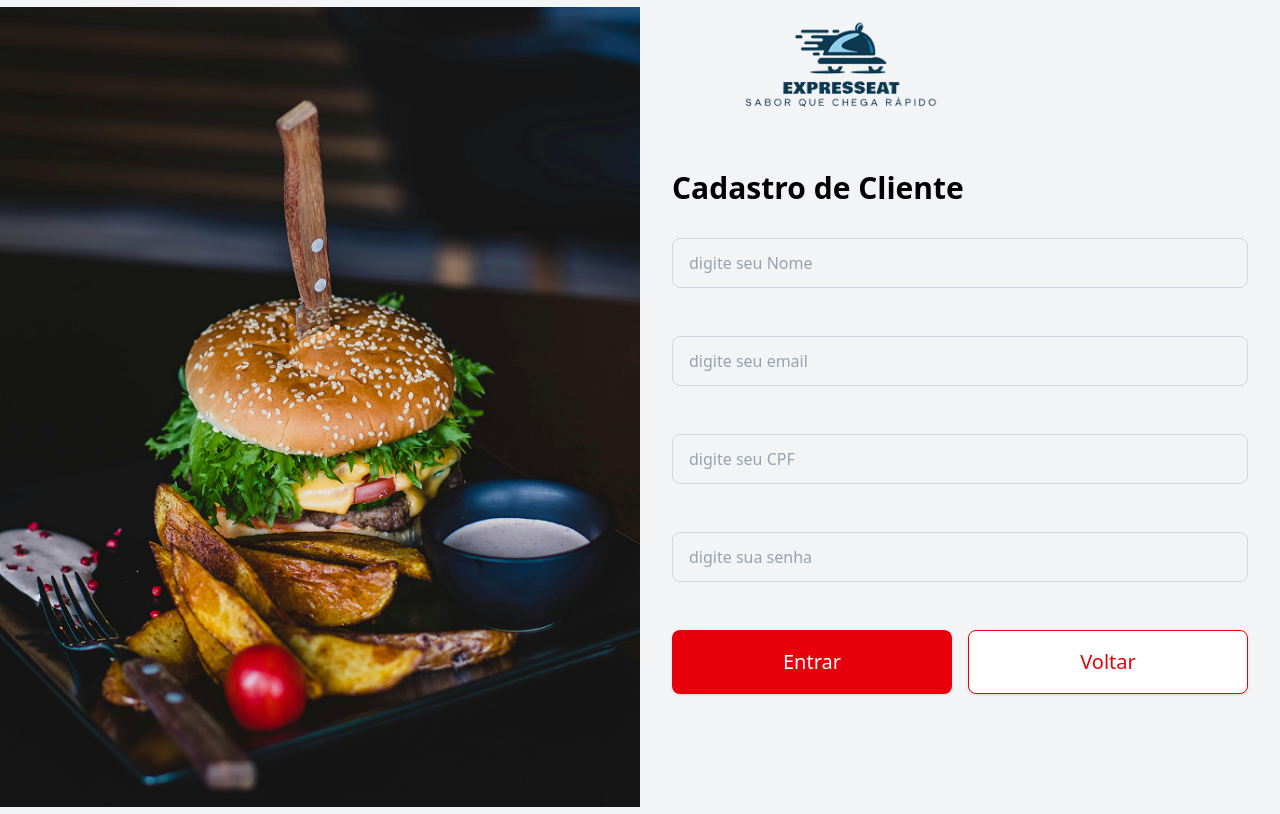
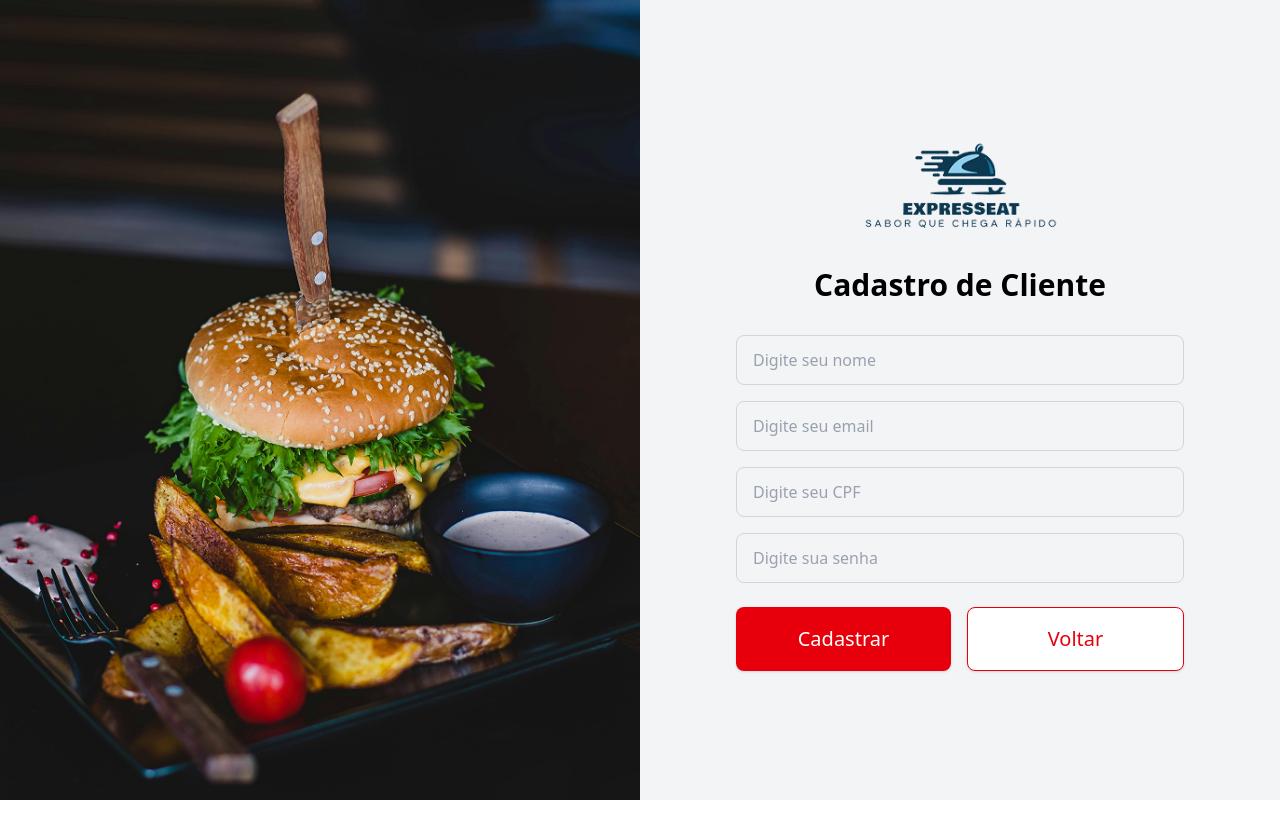
Before and after one commit to dxxiogo/pw2-project, a React (Vite) app: page /signup in a window 1280 px wide. Built offline with nearby package versions, Linux system fonts and the light colour scheme.

Commit message:
integrando telas signup e de adcionar item ao carrinho no json-server

```diff
--- a/db.json
+++ b/db.json
@@ -19,6 +19,27 @@
         "lat": -23.561684,
         "lng": -46.655981
       }
+    },
+    {
+      "id": "ff21",
+      "name": "teste",
+      "email": "lu@gmail.com",
+      "cpf": "dsadasda",
+      "password": "dsadsd"
+    },
+    {
+      "id": "acf6",
+      "name": "dasda",
+      "email": "dsada",
+      "cpf": "dasda",
+      "password": "dasd"
+    },
+    {
+      "id": "ef5f",
+      "name": "dasdsa",
+      "email": "dasddasdasd",
+      "cpf": "dsads",
+      "password": "dasdasd"
     }
   ],
   "restaurants": [
@@ -96,6 +117,80 @@
         "lat": -23.55052,
         "lng": -46.633308
       }
+    },
+    {
+      "id": "23e9",
+      "userId": 1,
+      "restaurantId": 1,
+      "items": [
+        {
+          "name": "Panqueca Recheada",
+          "quantity": 4,
+          "price": 20,
+          "note": ""
+        }
+      ],
+      "status": "pending"
+    },
+    {
+      "id": "e760",
+      "userId": 1,
+      "restaurantId": 1,
+      "items": [
+        {
+          "id": "1",
+          "name": "Pizza de Mussarela",
+          "quantity": 2,
+          "price": 35,
+          "note": ""
+        }
+      ],
+      "status": "pending"
+    },
+    {
+      "id": "6920",
+      "userId": "1",
+      "restaurantId": 1,
+      "items": [
+        {
+          "id": "1",
+          "name": "Pizza de Mussarela",
+          "quantity": 2,
+          "price": 35,
+          "note": ""
+        }
+      ],
+      "status": "pending"
+    },
+    {
+      "id": "bb80",
+      "userId": "2",
+      "restaurantId": 2,
+      "items": [
+        {
+          "id": "3",
+          "name": "X-Burger",
+          "quantity": 2,
+          "price": 25,
+          "note": ""
+        }
+      ],
+      "status": "pending"
+    },
+    {
+      "id": "d3d5",
+      "userId": "1",
+      "restaurantId": 1,
+      "items": [
+        {
+          "id": "1",
+          "name": "Pizza de Mussarela",
+          "quantity": 2,
+          "price": 35,
+          "note": ""
+        }
+      ],
+      "status": "pending"
     }
   ],
   "reviews": [
--- a/src/components/text-field.tsx
+++ b/src/components/text-field.tsx
@@ -1,6 +1,7 @@
 import { ChangeEvent } from 'react';
 
 type PlaceholderInputProps = {
+  name?:string
   className?: string;
   placeholder?: string;
   value: string;
@@ -8,10 +9,11 @@ type PlaceholderInputProps = {
   type?: string;
 };
 
-const PlaceholderInput = ({ className = '', placeholder, value, onChange, type }: PlaceholderInputProps) => {
+const PlaceholderInput = ({ name,className = '', placeholder, value, onChange, type }: PlaceholderInputProps) => {
   return (
     <div className={className}>
       <input
+      name={name}
         placeholder={placeholder}
         value={value}
         onChange={onChange}
--- a/src/pages/Login.tsx
+++ b/src/pages/Login.tsx
@@ -27,8 +27,10 @@ export default function Login() {
 
     const data = await res.json();
 
+
     if (data.length > 0) {
-      localStorage.setItem("user", JSON.stringify(data[0]));
+      const user =data[0];
+      localStorage.setItem("user", JSON.stringify({ id: user.id}));
       navigate("/home");
     } else {
       setErrorMsg("Email ou senha inválidos!");
--- a/src/pages/SignUp.tsx
+++ b/src/pages/SignUp.tsx
@@ -1,52 +1,113 @@
-import { Link } from "react-router-dom";
+import { useState } from "react";
+import { useNavigate } from "react-router-dom";
 import FilledButton from "../components/filled-button.tsx";
 import PlaceholderInput from "../components/text-field.tsx";
 
 export default function SignUp() {
+  const navigate = useNavigate();
+  const [formData, setFormData] = useState({
+    name: "",
+    email: "",
+    cpf: "",
+    password: "",
+  });
+  const [error, setError] = useState("");
+
+  const handleChange = (e: React.ChangeEvent<HTMLInputElement>) => {
+    setFormData({ ...formData, [e.target.name]: e.target.value });
+  };
+
+  const handleSubmit = async (e: React.FormEvent) => {
+    e.preventDefault();
+
+    // Validação básica
+    if (!formData.name || !formData.email || !formData.cpf || !formData.password) {
+      setError("Todos os campos são obrigatórios");
+      return;
+    }
+
+    try {
+      const response = await fetch("http://localhost:3001/users", {
+        method: "POST",
+        headers: { "Content-Type": "application/json" },
+        body: JSON.stringify(formData),
+      });
+
+      if (response.ok) {
+
+        navigate("/home");
+        alert("usuario criado com sucesso")
+      } else {
+        setError("Erro ao cadastrar usuário");
+      }
+    } catch (err) {
+      setError("Servidor inacessível");
+    }
+  };
+
   return (
-<div className="flex min-h-screen bg-gray-100 items-center">
-   <div className="hidden md:flex w-1/2 h-screen">
+    <div className="flex min-h-screen bg-gray-100">
+      {/* Imagem */}
+      <div className="hidden md:flex w-1/2 h-screen">
         <img
           src="/assets/hamburguer.png"
           alt="Hamburguer"
           className="object-cover w-full h-full"
         />
       </div>
-      <div className="flex flex-col justify-center items-start w-full md:w-1/2 px-8 mb-30">
-        <img
-          src="/assets/logo.png"
-          alt="Welcome"
-          width={200}
-          height={80}
-          className="mb-8 mt-2 self-center mr-60"
-        />
-        <h1 className="text-3xl font-bold mb-8 mt-4 w-full text-left max-w-xl">
-          Cadastro de Cliente
-        </h1>
 
-        <PlaceholderInput placeholder="digite seu Nome" className="mb-6 w-full" />
-        <PlaceholderInput placeholder="digite seu email" className="mb-6 w-full" />
-        <PlaceholderInput placeholder="digite seu CPF" className="mb-6 w-full" />
-        <PlaceholderInput placeholder="digite sua senha" className="mb-6 w-full" />
+      {/* Formulário */}
+      <div className="flex flex-col justify-center items-center w-full md:w-1/2 px-8">
+        <img src="/assets/logo.png" alt="Logo" width={200} height={80} className="mb-6" />
+        <h1 className="text-3xl font-bold mb-8 text-center md:text-left">Cadastro de Cliente</h1>
 
-        <div className="flex flex-row gap-4 w-full max-w-full">
-          <Link to="/home" className="w-100">
+        {error && <p className="text-red-600 mb-4">{error}</p>}
+
+        <form className="w-full max-w-md space-y-4" onSubmit={handleSubmit}>
+          <PlaceholderInput
+            name="name"
+            placeholder="Digite seu nome"
+            value={formData.name}
+            onChange={handleChange}
+          />
+          <PlaceholderInput
+            name="email"
+            placeholder="Digite seu email"
+            value={formData.email}
+            onChange={handleChange}
+          />
+          <PlaceholderInput
+            name="cpf"
+            placeholder="Digite seu CPF"
+            value={formData.cpf}
+            onChange={handleChange}
+          />
+          <PlaceholderInput
+            name="password"
+            placeholder="Digite sua senha"
+            type="password"
+            value={formData.password}
+            onChange={handleChange}
+          />
+
+          <div className="flex flex-col sm:flex-row gap-4 mt-6">
             <FilledButton
               colorClass="bg-red-600 hover:bg-red-700 text-white"
-              className="w-full h-16 text-xl cursor-pointer"
+              className="flex-1 h-16 text-xl"
+              type="submit"
             >
-              Entrar
+              Cadastrar
             </FilledButton>
-          </Link>
-          <Link to="/" className="w-100">
             <FilledButton
               colorClass="bg-white hover:bg-red-700 text-red-600 border border-red-600 hover:text-white"
-              className="w-full h-16 text-xl cursor-pointer"
+              className="flex-1 h-16 text-xl"
+              onClick={() => navigate("/")}
+              type="button"
             >
               Voltar
             </FilledButton>
-          </Link>
-        </div>
+          </div>
+        </form>
       </div>
     </div>
   );
--- a/src/pages/restaurant/Restaurant.tsx
+++ b/src/pages/restaurant/Restaurant.tsx
@@ -135,7 +135,7 @@ export default function Restaurant() {
           <div className="flex-1 space-y-2">
             <h1 className="text-3xl font-bold">{restaurant.name}</h1>
             <p className="text-gray-600">{restaurant.description}</p>
-            <StarRating rating={Number(restaurant.rating.toFixed(1))} />
+            <StarRating rating={restaurant.rating} />
             <p className="text-sm text-gray-500">{restaurant.reviews} avaliações</p>
           </div>
         </section>
```
Also changed, not shown: src/pages/item/Item.tsx (+92 -20 lines).
